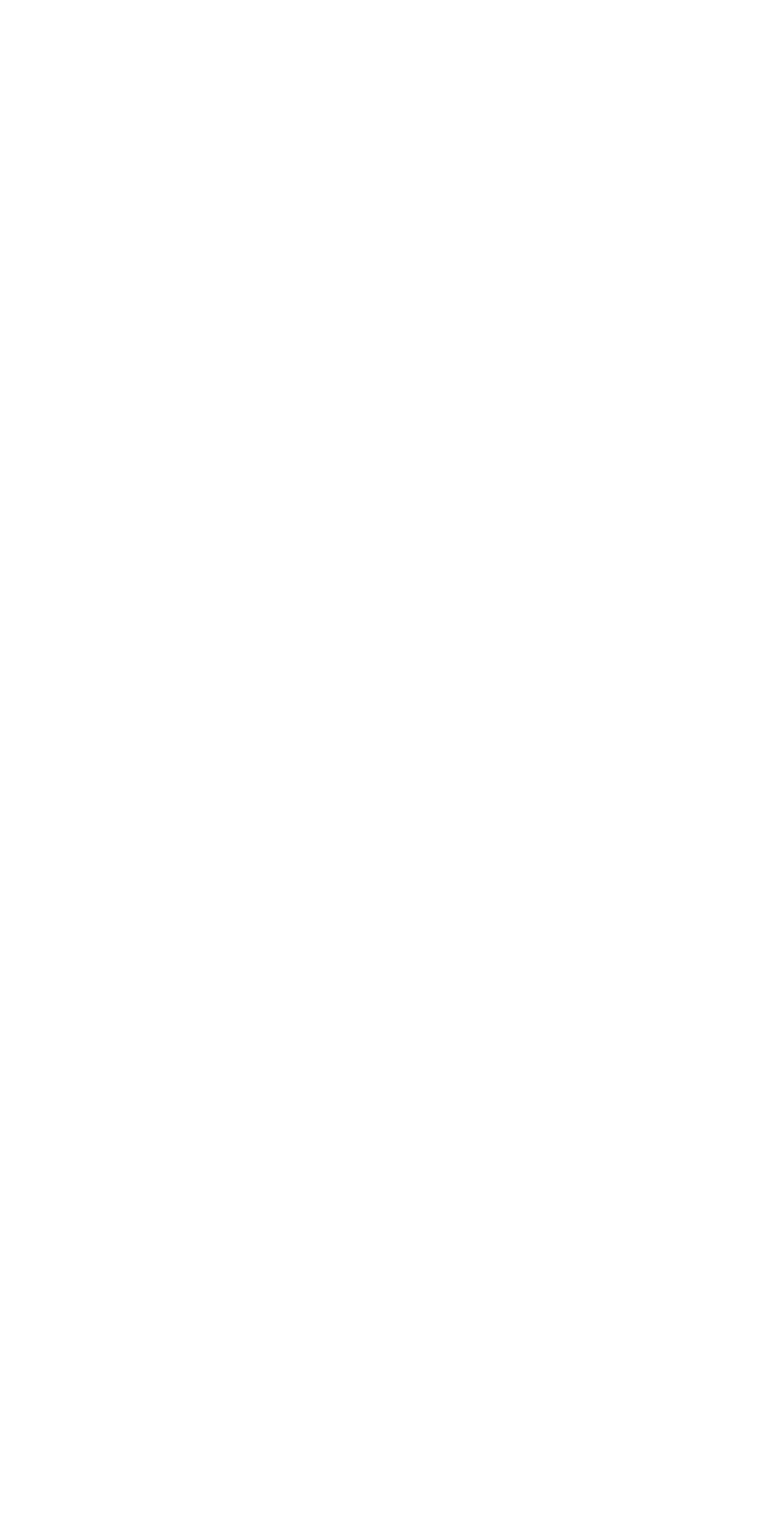
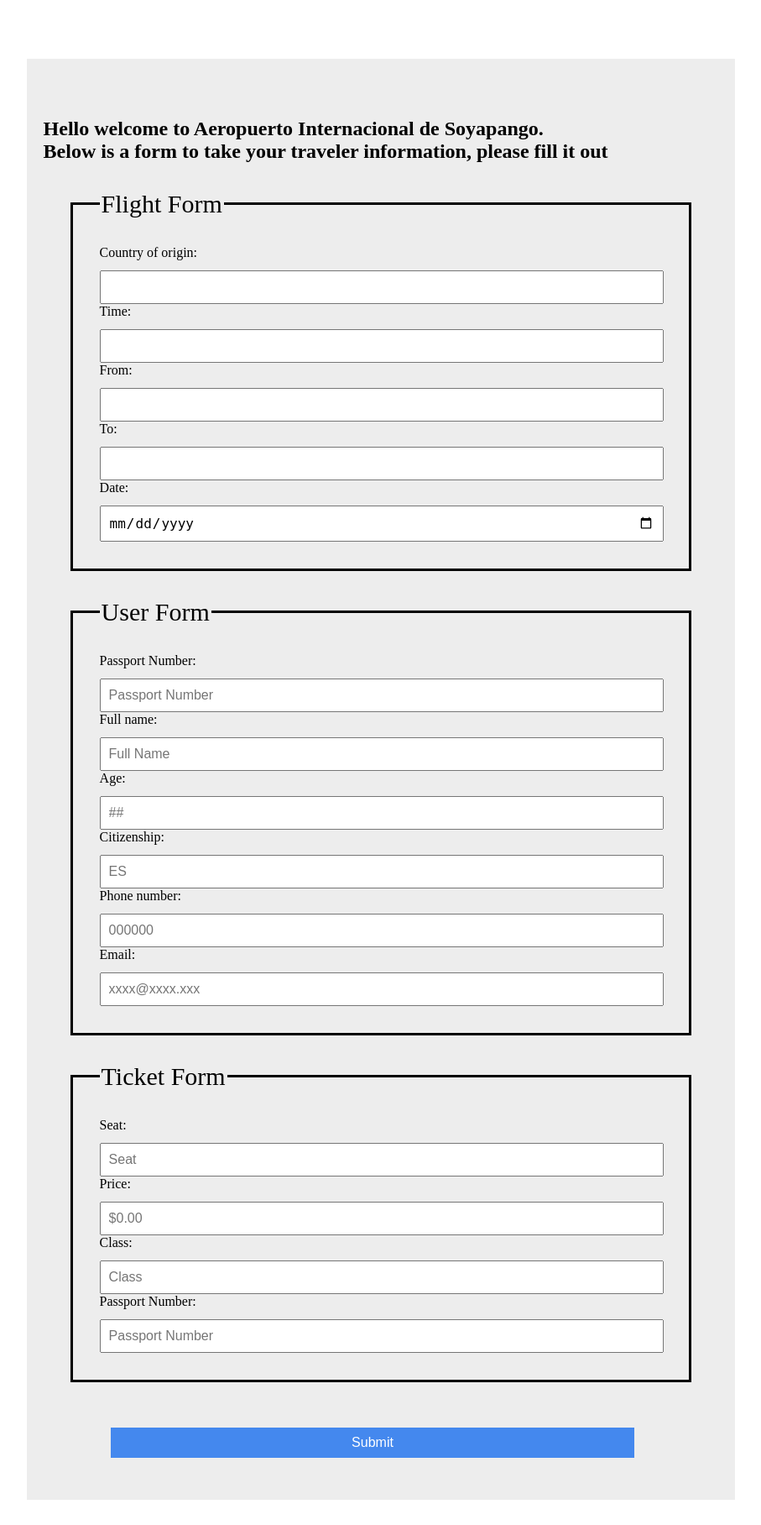
Before and after one commit to AlexisMejia/SED_G9, a PHP site: page /html/userForm.html in a window 1280 px wide. Before the commit the part shown is empty. Shown: the whole page at 84% size, without its empty margins (186-1093 px from the left). Before the commit the page ends 800 px from the top, so only its background shows below. Run offline with PHP 8.4, Linux system fonts and the light colour scheme.

Commit message:
Forms: user form it's done

```diff
--- /dev/null
+++ b/css/principalFormStyle.css
@@ -0,0 +1,35 @@
+
+legend{
+    font-size: 30px ;
+}
+
+#airportID{
+    padding: 50px 20px;
+	background-color: #ededed;
+	margin: calc(15% + 20px);
+	margin-top: 70px;
+    margin-bottom: 30px;
+}
+
+#fs{
+    padding: 2em;
+    margin: 2em;
+    border: solid;
+}
+
+input{
+	width: calc(100% - 20px);
+	padding: 9px;
+	margin: auto;
+	margin-top: 12px;
+	font-size: 16px
+}
+
+input[type='submit']{
+	background-color: #48e;
+	color: #fff;
+	width: calc(80% - 20px);
+	margin: 0 10%;
+	margin-top: 22px;
+	border: none;
+}
--- a/css/style.css
+++ b/css/style.css
@@ -10,7 +10,6 @@ form {
 	background-color: #ededed;
 	margin: calc(25% + 100px);
 	margin-top: 70px;
-	padding-top: 28px;
     margin-bottom: 30px;
 }
 
--- a/html/userForm.html
+++ b/html/userForm.html
@@ -3,11 +3,44 @@
 <head>
     <meta charset="UTF-8">
     <meta name="viewport" content="width=device-width, initial-scale=1.0">
+    <link rel="stylesheet" type="text/css" href="../css/principalFormStyle.css">
     <title>User Form</title>
 </head>
 <body>
-    <form method="POST">
-
+    <form method="POST" id="airportID">
+        <h2>Hello welcome to Aeropuerto Internacional de Soyapango.<br>
+        Below is a form to take your traveler information, please fill it out </h2>
+        <fieldset id="fs">
+            <legend>
+                Flight Form
+            </legend>
+            Country of origin:<input type="text" placeholder=""/><br>
+            Time:<input type="number" placeholder=""/><br>
+            From:<input type="text" placeholder=""/><br>
+            To:<input type="text" placeholder=""><br>
+            Date:<input type="date" placeholder=""><br>
+        </fieldset>
+        <fieldset id="fs">
+            <legend>
+                User Form
+            </legend>
+            Passport Number:  <input type="text" placeholder="Passport Number"/><br>
+            Full name:  <input type="text" placeholder="Full Name"/><br>
+            Age: <input type="number" placeholder="##"/><br>
+            Citizenship: <input type="text" placeholder="ES"/><br>
+            Phone number: <input type="number" placeholder="000000"><br>
+            Email: <input type="email" placeholder="xxxx@xxxx.xxx"><br>
+        </fieldset>
+        <fieldset id="fs">
+            <legend>
+                Ticket Form
+            </legend>
+            Seat:<input type="text" placeholder="Seat"/><br>
+            Price: <input type="number" placeholder="$0.00"/><br>
+            Class: <input type="text" placeholder="Class"/><br>
+            Passport Number:  <input type="text" placeholder="Passport Number"/><br>
+        </fieldset>
+        <input type="submit" name="register"/>
     </form>
 </body>
 </html>
```
